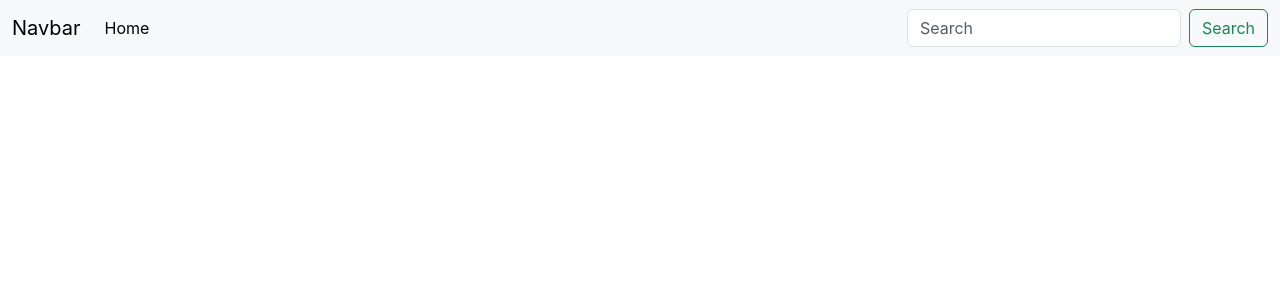
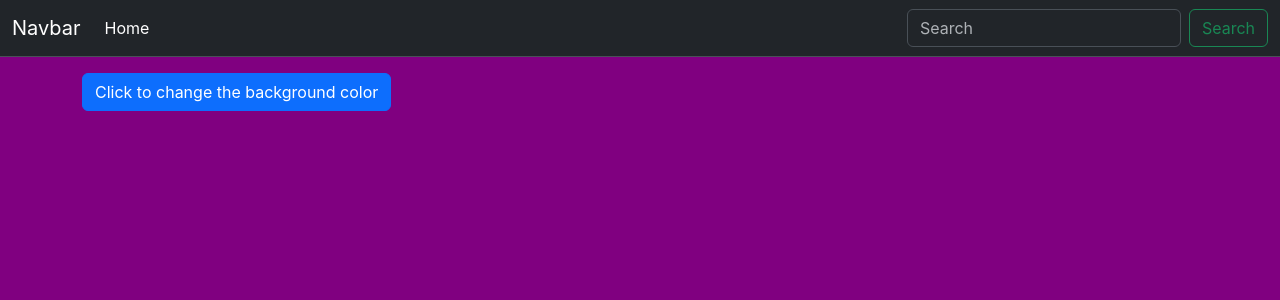
Before and after one commit to amanman15/react-utils, a React (Create React App) app: page / in a window 1280 px wide. Shown: the top 300 px of the page. Built offline with nearby package versions, Linux system fonts and the light colour scheme.

Commit message:
a dark mode enabled for body

```diff
--- a/src/App.js
+++ b/src/App.js
@@ -1,10 +1,33 @@
 import './App.css';
 import React from 'react'
 import Navbar from './components/Navbar';
+import { useState } from 'react';
 
 function App() {
+  const[mode, myMode]=useState("light")
+  // const changeMode = () => {
+  //   if (mode==="light"){
+  //     myMode("dark")
+  //   }
+  // }
+  document.body.style.backgroundColor="purple"
+  const chnageColor = () => {
+    if (document.body.style.backgroundColor==="purple"){
+        document.body.style.backgroundColor="black"
+    }
+    else{
+      document.body.style.backgroundColor="purple"
+    }
+  }
+
   return (
-    <Navbar/>
+    <>
+    <Navbar background="dark"/>
+    <div className="container my-3">
+    <div className="btn btn-primary" onClick={chnageColor}>Click to change the background color
+    </div>
+    </div>
+    </>
   );
 }
 
--- a/src/components/Navbar.js
+++ b/src/components/Navbar.js
@@ -1,11 +1,16 @@
 import React from 'react'
 
-export default function Navbar() {
+export default function Navbar(props) {
+
+    const searchConsle = () => {
+      console.log("You clicked search button")
+      alert("Clikced")
+    }
   return (
-<nav className="navbar navbar-expand-lg bg-body-tertiary">
+<nav className={`navbar navbar-expand-lg bg-${props.background} border-bottom border-body`}  data-bs-theme={props.background}>
   <div className="container-fluid">
     <a className="navbar-brand" href="/">Navbar</a>
-    <button className="navbar-toggler" type="button" data-bs-toggle="collapse" data-bs-target="/navbarSupportedContent" aria-controls="navbarSupportedContent" aria-expanded="false" aria-label="Toggle navigation">
+    <button className="navbar-toggler" type="button" data-bs-toggle="collapse" data-bs-target="#navbarSupportedContent" aria-controls="navbarSupportedContent" aria-expanded="false" aria-label="Toggle navigation">
       <span className="navbar-toggler-icon"></span>
     </button>
     <div className="collapse navbar-collapse" id="navbarSupportedContent">
@@ -16,7 +21,7 @@ export default function Navbar() {
       </ul>
       <form className="d-flex" role="search">
         <input className="form-control me-2" type="search" placeholder="Search" aria-label="Search"/>
-        <button className="btn btn-outline-success" type="submit">Search</button>
+        <button className="btn btn-outline-success" type="submit" onClick={searchConsle}>Search</button>
       </form>
     </div>
   </div>
```
